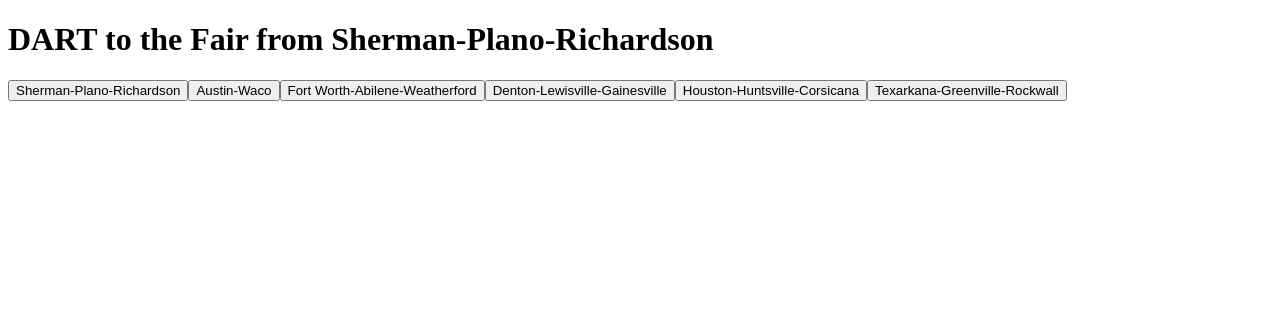
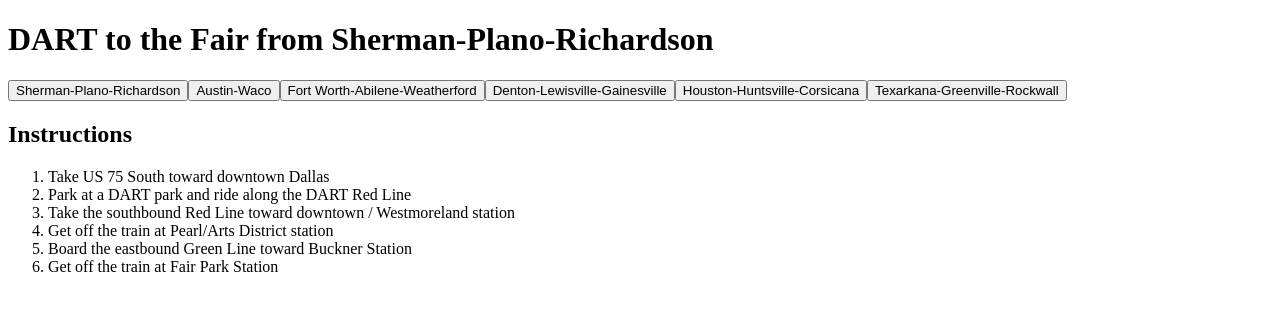
Before and after one commit to gpennell/dart2fair, a React (Vite) app: page / in a window 1280 px wide. Shown: the top 310 px of the page. Built offline with nearby package versions, Linux system fonts and the light colour scheme.

Commit message:
Add RegionInstructions component

```diff
--- a/src/App.tsx
+++ b/src/App.tsx
@@ -18,7 +18,10 @@
           regions={regionsData}
         />
         <div className="instructions-and-map">
-          <RegionInstructions />
+          <RegionInstructions
+            selectedRegion={selectedRegion}
+            regions={regionsData}
+          />
           <div className="dummy-map"></div>
         </div>
       </main>
--- a/src/RegionInstructions/RegionInstructions.tsx
+++ b/src/RegionInstructions/RegionInstructions.tsx
@@ -1,5 +1,29 @@
-const RegionInstructions = () => {
-  return <div className="instructions"></div>;
+import React from "react";
+interface RegionInstructionsProps {
+  selectedRegion: string;
+  regions: Record<string, { steps: string[] }>;
+}
+
+/**
+ * Show instructions for the selected region
+ * @param {Object} props - React component props
+ * @param {string} props.selectedRegion - The currently selected region
+ * @param {object} props.regions - object containing regions and their instructions
+ */
+const RegionInstructions: React.FC<RegionInstructionsProps> = ({
+  selectedRegion,
+  regions,
+}) => {
+  const region = regions[selectedRegion];
+  return (
+    <section>
+      <h2>Instructions</h2>
+      <ol>
+        {region &&
+          region.steps.map((step, index) => <li key={index}>{step}</li>)}
+      </ol>
+    </section>
+  );
 };
 
 export default RegionInstructions;
```
Also changed, not shown: .eslintrc.cjs, 1 other file (tests, documents, lock files or other folders).
